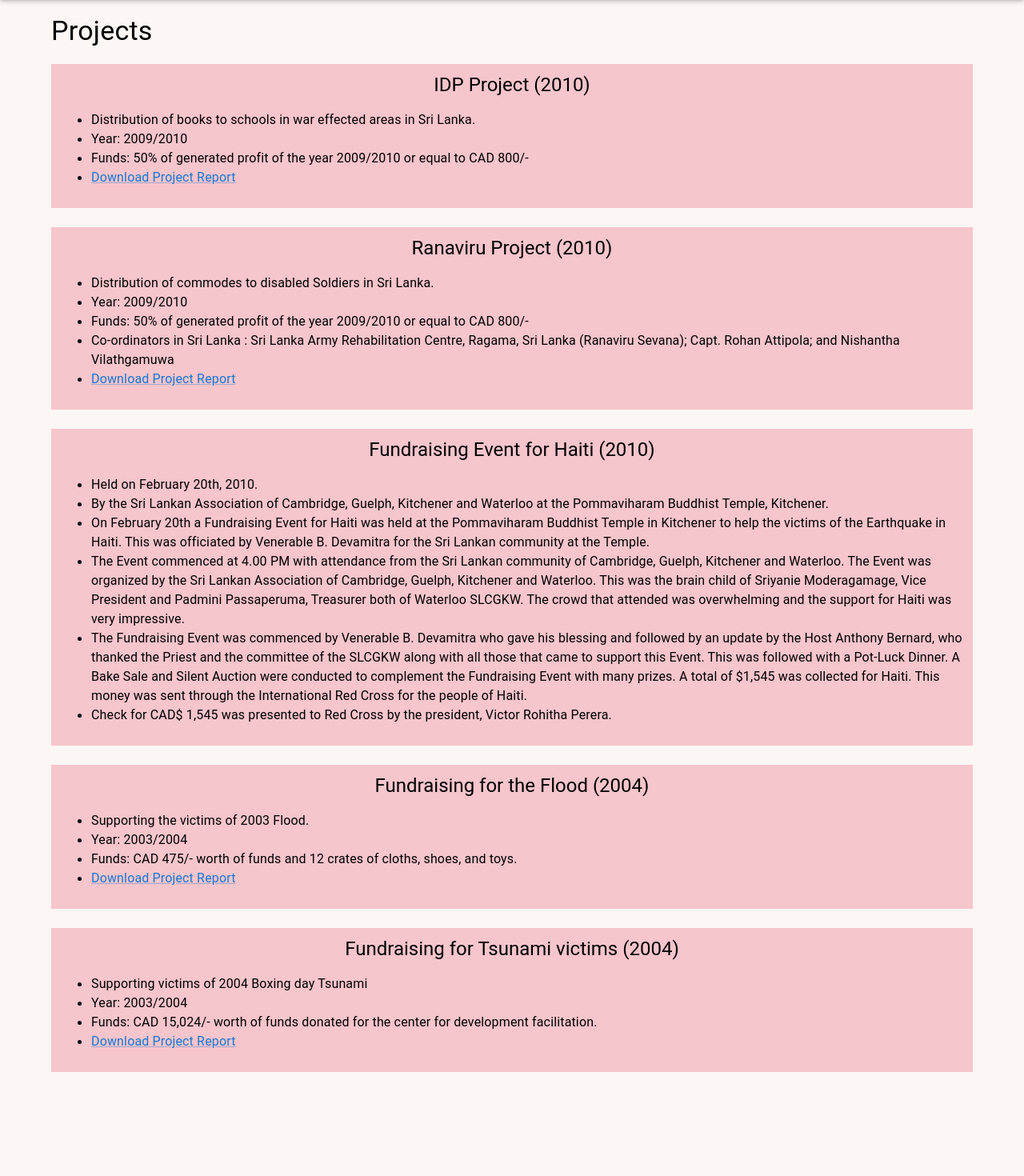
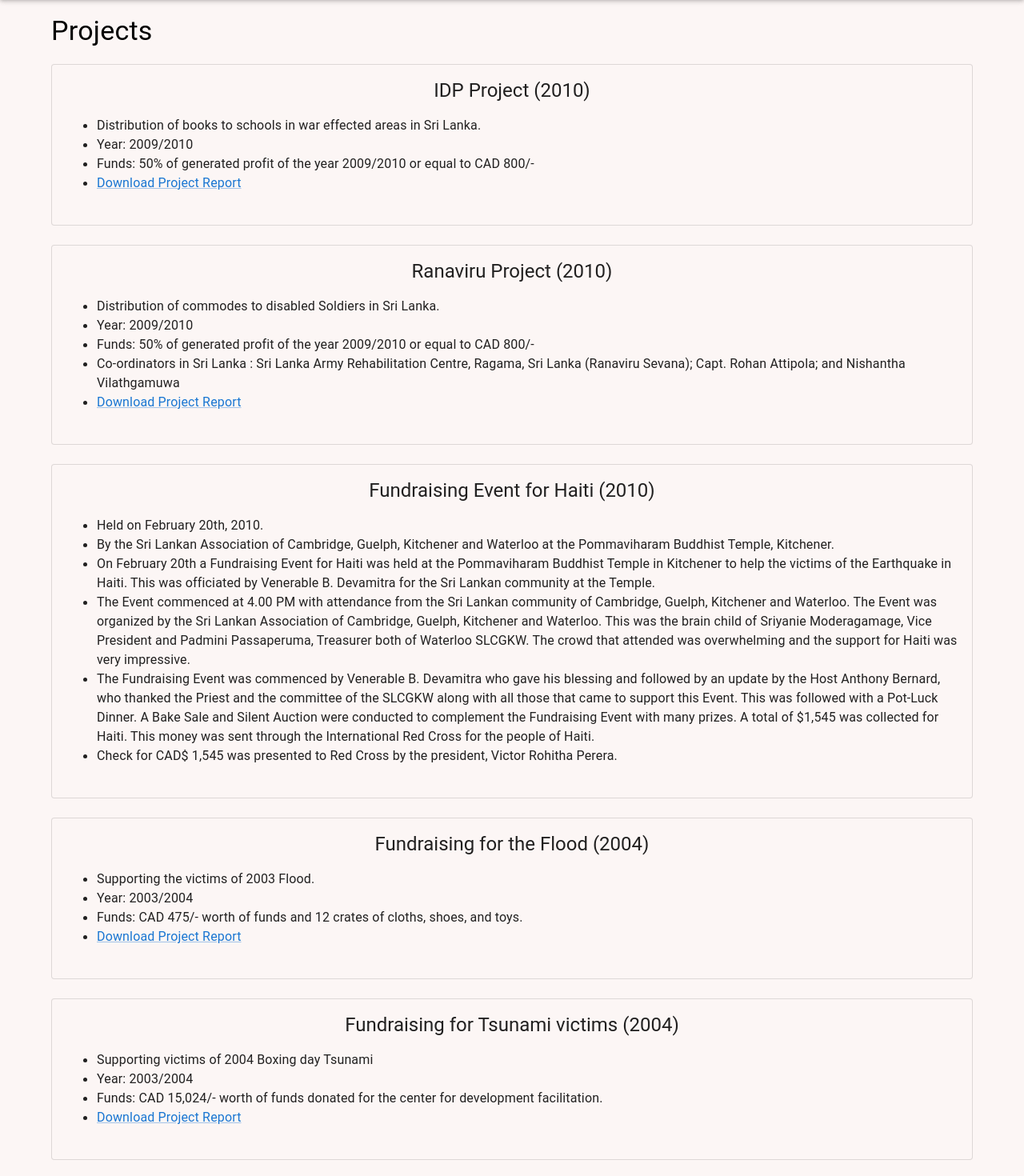
Before and after one commit to savperera369/slackgwapp, a React (Create React App) app: page /projects in a window 1280 px wide. Shown: the part 354-1824 px from the top of the page at 80% size. Before the commit the page ends 1714 px from the top, so only its background shows below. Built offline with nearby package versions, Linux system fonts and the light colour scheme.

Commit message:
Calendar + Formatting

```diff
--- a/src/App.js
+++ b/src/App.js
@@ -11,6 +11,7 @@
 import Links from './pages/Links';
 import UpcomingEvents from './pages/UpcomingEvents';
 import PastEvents from './pages/PastEvents';
+import EventsCalendar from './pages/EventsCalendar';
 import { BrowserRouter, Route, Routes} from 'react-router-dom';
 
 function App() {
@@ -31,6 +32,7 @@
         <Route path='/links' element={<Links />} />
         <Route path='/upcomingevents' element={<UpcomingEvents />} />
         <Route path='/pastevents' element={<PastEvents />} />
+        <Route path='/eventscalendar' element={<EventsCalendar />} />
      </Routes>
     </BrowserRouter>
   );
--- a/src/components/Navbar.js
+++ b/src/components/Navbar.js
@@ -9,7 +9,7 @@
     const servicesButton = [{path: "/projects", name: "Projects"}, {path: "/links", name: "Links"}];
     const memberButton = [{path: "/children", name: "Childrens Corner"}];
     const contactButton = [{path: "/contact", name: "Contact Information"}];
-    const eventsButton = [{path: "/upcomingevents", name: "Upcoming Events"}, {path: "/pastevents", name: "Past Events"}];
+    const eventsButton = [{path: "/eventscalendar", name: "Events Calendar"}, {path: "/upcomingevents", name: "Upcoming Events"}, {path: "/pastevents", name: "Past Events"}];
     const navigate = useNavigate();
 
     return (
--- /dev/null
+++ b/src/pages/EventsCalendar.js
@@ -0,0 +1,13 @@
+import React from 'react';
+import '../index.css';
+import { Typography, Container} from '@mui/material';
+
+function EventsCalendar(){
+    return(
+        <Container className="topDoc">
+            <Typography variant="h4">Calendar</Typography>
+        </Container>
+    );
+}
+
+export default EventsCalendar;
--- a/src/pages/PastEvents.js
+++ b/src/pages/PastEvents.js
@@ -9,7 +9,7 @@
         <Container className="topDoc">
             <Typography variant="h4">Past Events</Typography>
             <br />
-            <Stack alignItems="start" spacing={2}>
+            <Stack direction="row" spacing={2}>
                 <Card sx={{backgroundColor:"#FCF6F5"}} variant="outlined">
                     <CardContent>
                         <Stack alignItems="start" spacing={1}>
--- a/src/pages/Projects.js
+++ b/src/pages/Projects.js
@@ -3,7 +3,7 @@
 import "slick-carousel/slick/slick.css";
 import "slick-carousel/slick/slick-theme.css";
 import Slider from "react-slick";
-import { Typography, Container, Stack, Link, Box} from '@mui/material';
+import { Typography, Container, Stack, Link, Card, CardContent} from '@mui/material';
 
 function Projects () {
     var settings = {
@@ -18,7 +18,8 @@
             <Typography variant="h4">Projects</Typography>
             <br />
             <Stack spacing={3}>
-                <Box className="project">
+                <Card variant="outlined" sx={{backgroundColor:"#FCF6F5"}}>
+                    <CardContent>
                         <Typography align="center" variant="h5">IDP Project (2010)</Typography>
                         <ul>
                             <li><Typography variant="body1">Distribution of books to schools in war effected areas in Sri Lanka.</Typography></li>
@@ -26,8 +27,10 @@
                             <li><Typography variant="body1">Funds: 50% of generated profit of the year 2009/2010 or equal to CAD 800/-</Typography></li>
                             <li><Typography variant="body1"><Link href="https://www.tricitysrilanka.com/pages/pdfs/IDP_project_2009.pdf">Download Project Report</Link></Typography></li>
                         </ul>
-                </Box>
-                <Box className="project">
+                    </CardContent>
+                </Card>
+                <Card variant="outlined" sx={{backgroundColor:"#FCF6F5"}}>
+                    <CardContent>
                         <Typography align="center" variant="h5">Ranaviru Project (2010)</Typography>
                         <ul>
                             <li><Typography variant="body1">Distribution of commodes to disabled Soldiers in Sri Lanka.</Typography></li>
@@ -36,8 +39,10 @@
                             <li><Typography variant="body1">Co-ordinators in Sri Lanka : Sri Lanka Army Rehabilitation Centre, Ragama, Sri Lanka (Ranaviru Sevana); Capt. Rohan Attipola; and Nishantha Vilathgamuwa</Typography></li>
                             <li><Typography variant="body1"><Link href="https://www.tricitysrilanka.com/pages/pdfs/Ranaviru_project_2009.pdf">Download Project Report</Link></Typography></li>
                         </ul>
-                </Box>
-                <Box className="project">
+                    </CardContent>
+                </Card>
+                <Card variant="outlined" sx={{backgroundColor:"#FCF6F5"}}>
+                    <CardContent>
                         <Typography align="center" variant="h5">Fundraising Event for Haiti (2010)</Typography>
                         <ul>
                             <li><Typography variant="body1">Held on February 20th, 2010.</Typography></li>
@@ -52,8 +57,10 @@
                             A total of $1,545 was collected for Haiti. This money was sent through the International Red Cross for the people of Haiti.</Typography></li>
                             <li><Typography variant="body1">Check for CAD$ 1,545 was presented to Red Cross by the president, Victor Rohitha Perera.</Typography></li>
                         </ul>
-                </Box>
-                <Box className="project">
+                    </CardContent>
+                </Card>
+                <Card variant="outlined" sx={{backgroundColor:"#FCF6F5"}}>
+                   <CardContent>
                         <Typography align="center" variant="h5">Fundraising for the Flood (2004)</Typography>
                         <ul>
                             <li><Typography variant="body1">Supporting the victims of 2003 Flood.</Typography></li>
@@ -61,8 +68,10 @@
                             <li><Typography variant="body1">Funds: CAD 475/- worth of funds and 12 crates of cloths, shoes, and toys.</Typography></li>
                             <li><Typography variant="body1"><Link href="https://www.tricitysrilanka.com/pages/pdfs/project_flood_2004.pdf">Download Project Report</Link></Typography></li>
                         </ul>
-                </Box>
-                <Box className="project">
+                   </CardContent>
+                </Card>
+                <Card variant="outlined" sx={{backgroundColor:"#FCF6F5"}}>
+                    <CardContent>
                         <Typography align="center" variant="h5">Fundraising for Tsunami victims (2004)</Typography>
                         <ul>
                             <li><Typography variant="body1">Supporting victims of 2004 Boxing day Tsunami</Typography></li>
@@ -70,7 +79,8 @@
                             <li><Typography variant="body1">Funds: CAD 15,024/- worth of funds donated for the center for development facilitation.</Typography></li>
                             <li><Typography variant="body1"><Link href="https://www.tricitysrilanka.com/pages/pdfs/tsunami_project_2005.pdf">Download Project Report</Link></Typography></li>
                         </ul>
-                </Box>
+                    </CardContent>
+                </Card>
             </Stack>
         </Container>
     );
```
Lines whose indentation alone changed are shown as unchanged.
